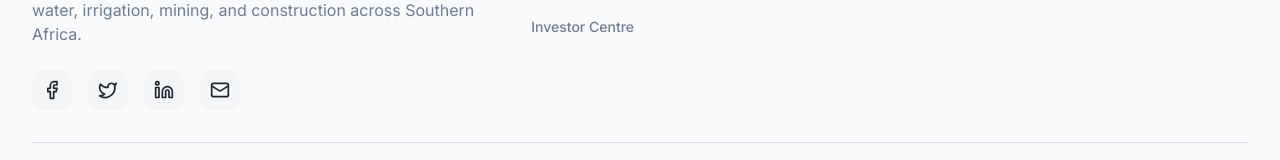
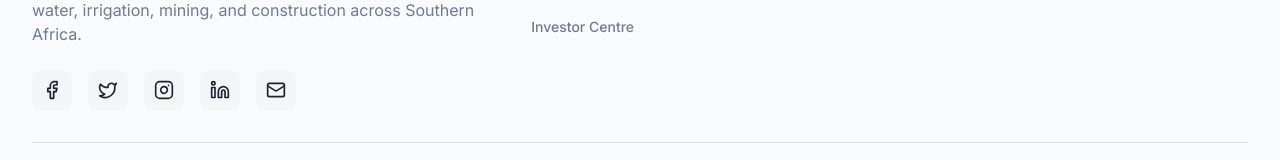
Before and after one commit to Mambinge/proplastics-zenith, a React (Vite) app: page /about in a window 1280 px wide. Shown: the part 5898-6058 px from the top of the page. Built offline with nearby package versions, Linux system fonts and the light colour scheme; the HTML template or start-up script is replaced by a standard one.

Commit message:
feat(footer): social media links

```diff
--- a/src/components/Footer.tsx
+++ b/src/components/Footer.tsx
@@ -1,4 +1,4 @@
-import { Facebook, Twitter, Linkedin, Mail } from "lucide-react";
+import { Facebook, Twitter, Linkedin, Mail, Instagram } from "lucide-react";
 import { useLocation, Link } from "react-router-dom";
 import { cn } from "@/lib/utils";
 import logo from "@/assets/proplastics-logo.png";
@@ -27,10 +27,11 @@ const Footer = () => {
   };
 
   const socialLinks = [
-    { icon: Facebook, href: "#", label: "Facebook" },
-    { icon: Twitter, href: "#", label: "Twitter" },
-    { icon: Linkedin, href: "#", label: "LinkedIn" },
-    { icon: Mail, href: "#contact", label: "Email" },
+    { icon: Facebook, href: "https://www.facebook.com/proplasticszimbabwe", label: "Facebook" },
+    { icon: Twitter, href: "https://x.com/proplasticszw", label: "X (Twitter)" },
+    { icon: Instagram, href: "https://www.instagram.com/proplasticszw/", label: "Instagram" },
+    { icon: Linkedin, href: "https://www.linkedin.com/company/proplasticszim/", label: "LinkedIn" },
+    { icon: Mail, href: "contact", label: "Email" },
   ];
 
   return (
```
